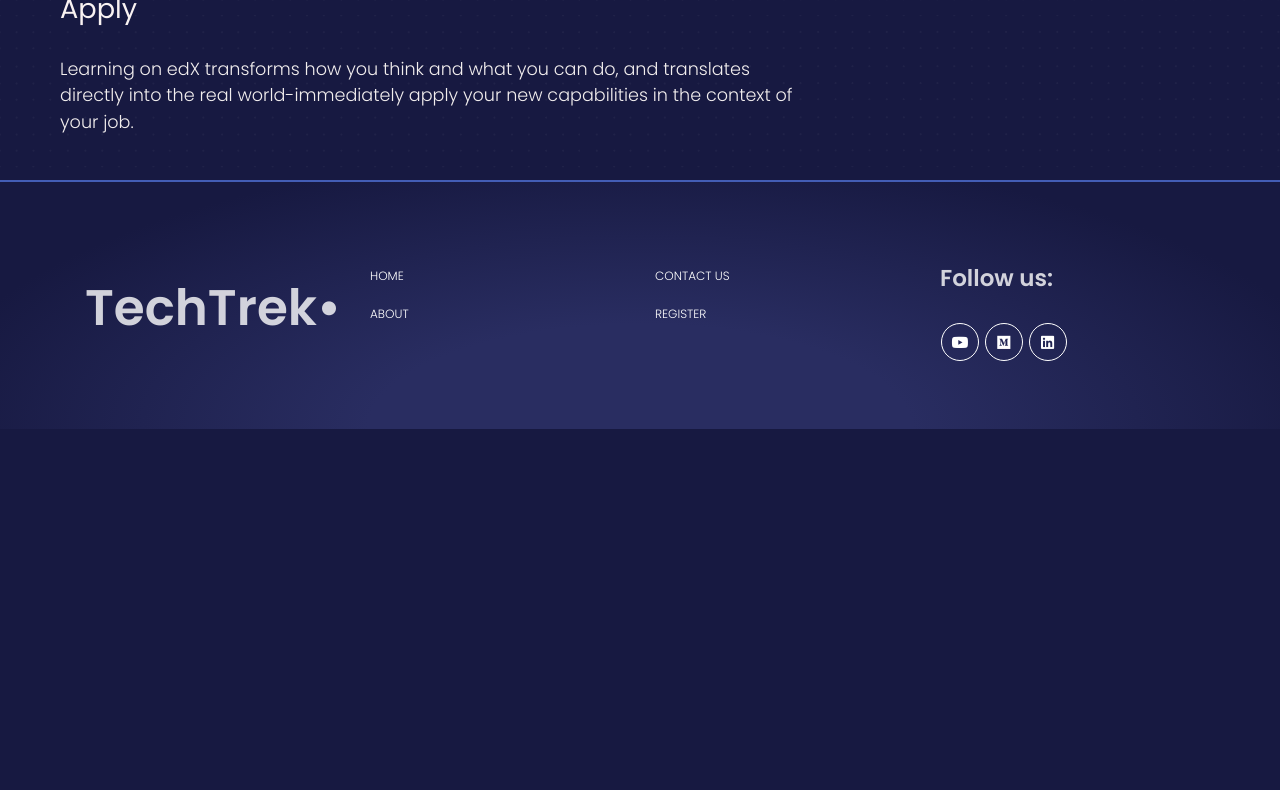
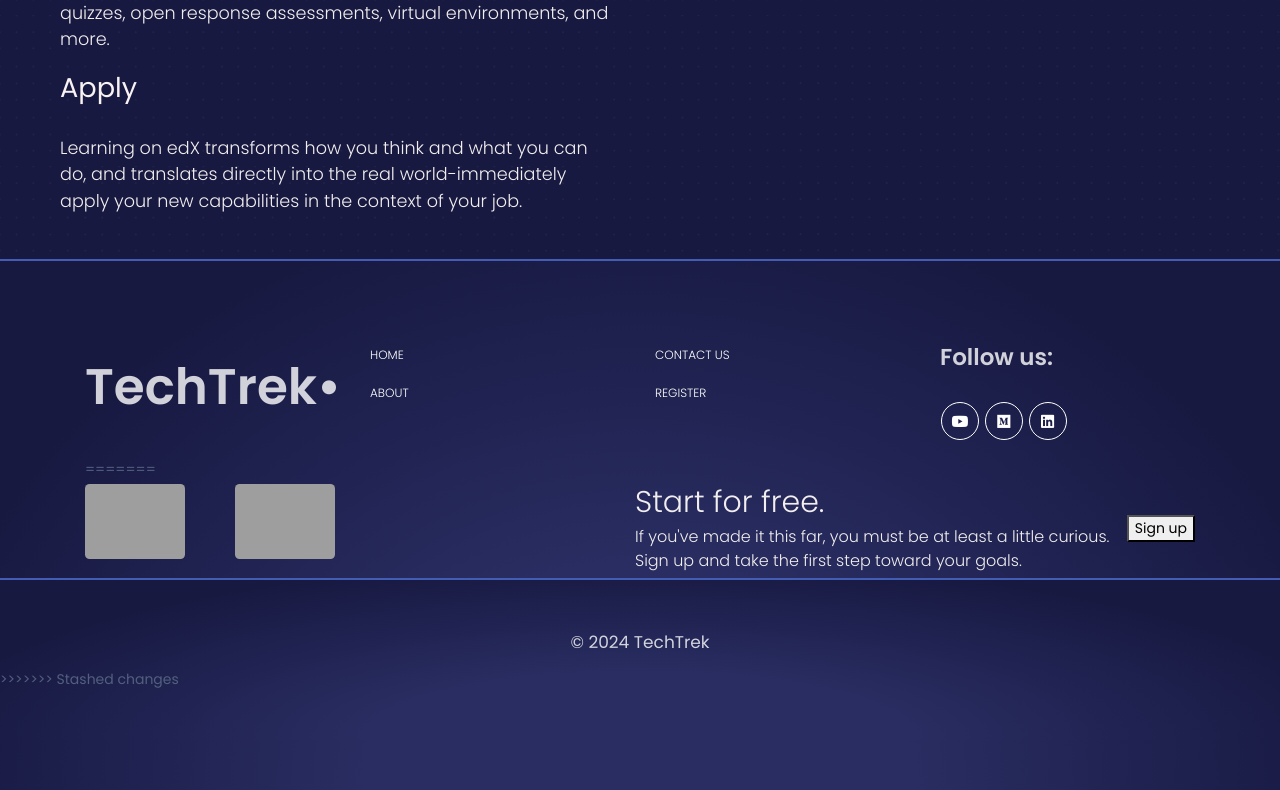
Before and after one commit to shwetasugure/TechTrek, a PHP site: page / in a window 1280 px wide. Shown: the part 2552-3342 px from the top of the page. Before the commit the page ends 2981 px from the top, so only its background shows below. Run offline with PHP 8.4, Linux system fonts and the light colour scheme; some libraries are stand-ins or nearby versions; grey boxes are pictures that could not be loaded.

Commit message:
footer added

```diff
--- a/blk-design-system-master/assets/demo/demo.css
+++ b/blk-design-system-master/assets/demo/demo.css
@@ -210,6 +210,40 @@
     margin: 10px 0; /* Adjust margin between sections */
   }
 }
+
+.container-4 {
+  display: flex;
+  justify-content: space-between;
+  align-items: center;
+  padding: 20px;
+  padding-left: 170PX;
+}
+
+.left-images {
+  display: flex;
+}
+
+.left-images img {
+  width: 100px; /* Adjust the width of images as needed */
+  height: auto;
+  margin-right: 50px; /* Add spacing between images */
+}
+
+.right-text {
+  flex: 1;
+  padding-left: 250px;
+}
+
+.right-text p {
+  font-size: 16px; /* Adjust font size as needed */
+  line-height: 1.5;
+}
+
+.right-text p span {
+  font-size: 30px;
+  margin-bottom: 10px;
+}
+
 
 #icons-row i.now-ui-icons {
   font-size: 30px;
--- a/blk-design-system-master/index.html
+++ b/blk-design-system-master/index.html
@@ -182,6 +182,7 @@
         </div>
       </div>
     </div>
+<<<<<<< Updated upstream
     <div class="image-container">
       <img src="https://i.pinimg.com/564x/c8/f8/00/c8f800b53321c24372600018ccd5590d.jpg" alt="Image">
     </div>
@@ -242,6 +243,24 @@
           </div>
         </div>
       </div>
+=======
+
+    <div class="container-4"> <!---demo.css 214-->
+      <div class="left-images">
+          <img src="image1.jpg" alt="Image 1">
+          <img src="image2.jpg" alt="Image 2">
+      </div>
+      <div class="right-text">
+          <p> <span>Start for free.</span> <br> If you've made it this far, you must be at least a little curious. <br>Sign up and take the first step toward your goals.</p>
+      </div>
+      <a href="login.html"> <button>Sign up</button></a>
+  </div>
+  </div>
+  <footer class="footer">
+    <div class="container">
+      <center><h4>© 2024 TechTrek</h4></center>
+    </div>
+>>>>>>> Stashed changes
     </div>
   </footer>
   </div>
```
Also changed, not shown: blk-design-system-master/Contents page/module1.html (+3 -534 lines), blk-design-system-master/Modules/year1.html (+13 -2 lines), blk-design-system-master/Modules/years.css (+17 -0 lines), blk-design-system-master/about.html (+9 -0 lines), blk-design-system-master/contact.html (+8 -4 lines).
